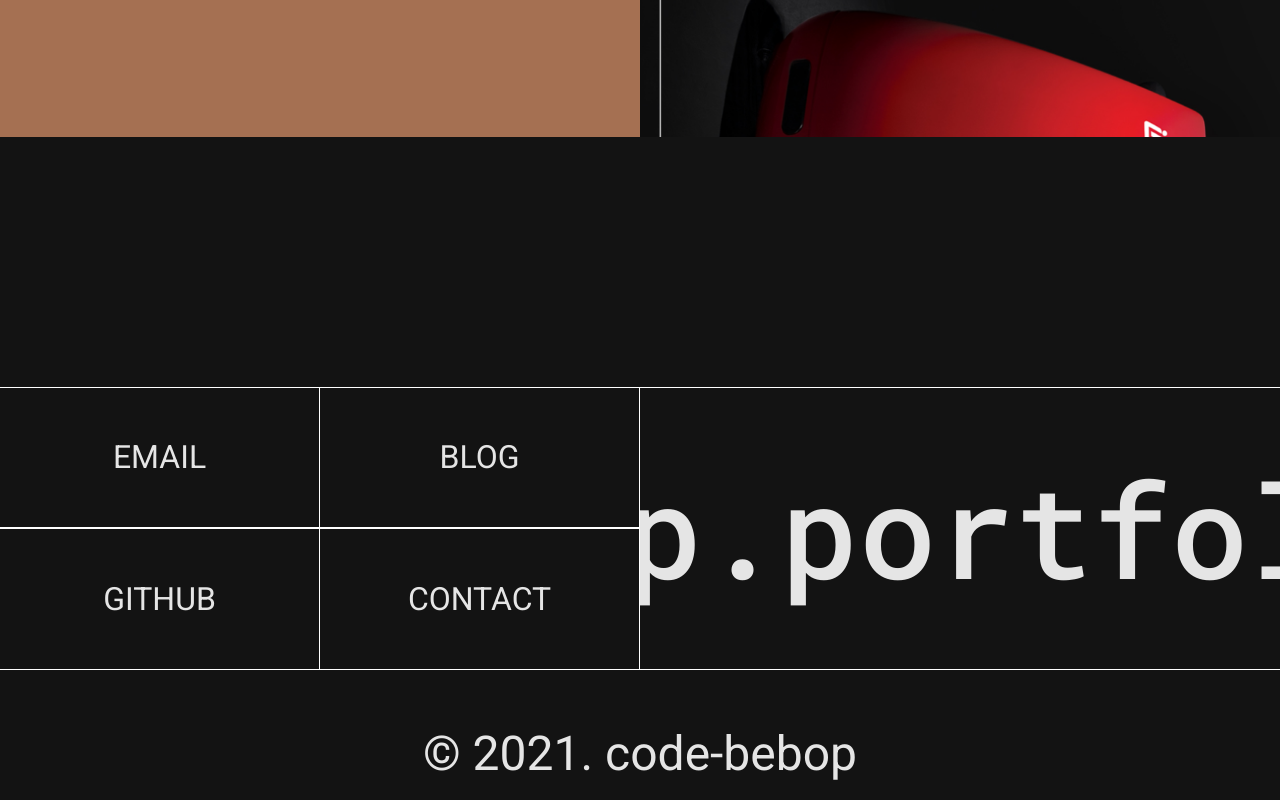
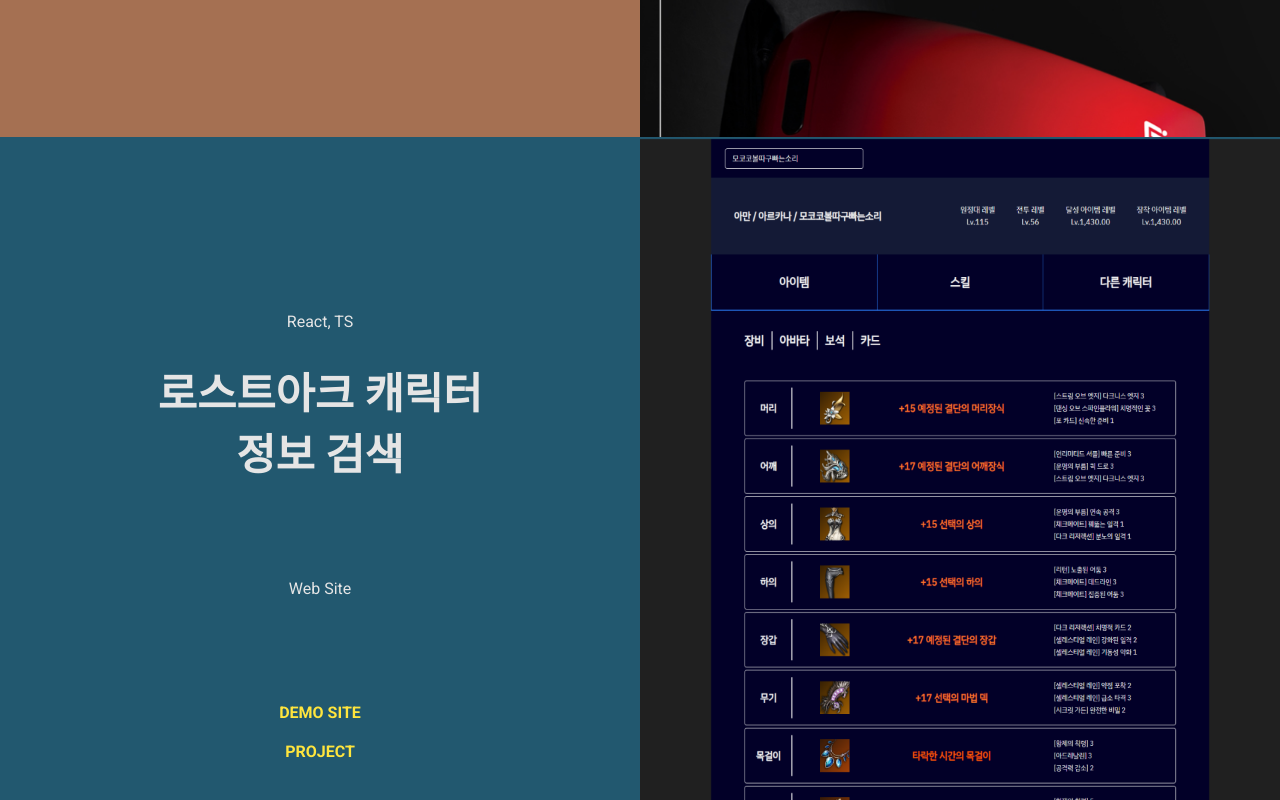
Before and after one commit to code-bebop/real-portfolio, a React app: page / in a window 1280 px wide. Shown: the part 5540-6340 px from the top of the page. Built offline with nearby package versions, Linux system fonts and the light colour scheme.

Commit message:
작업물 링크 변경
작업물 도메인이 변경됨에 따라 링크를 수정했다.

```diff
--- a/src/components/Work.tsx
+++ b/src/components/Work.tsx
@@ -191,7 +191,7 @@
             <footer>Web Site</footer>
             <nav>
               <a
-                href="http://codebebop.dothome.co.kr/converse"
+                href="http://marisa.dothome.co.kr/converse"
                 rel="noopener noreferrer"
                 target="_blank"
               >
@@ -221,7 +221,7 @@
           <div>
             <h1>
               <a
-                href="https://github.com/code-bebop/Converse"
+                href="https://github.com/code-bebop/i_Runner"
                 rel="noopener noreferrer"
                 target="_blank"
               >
@@ -231,14 +231,14 @@
             <footer>Web Site</footer>
             <nav>
               <a
-                href="http://codebebop.dothome.co.kr/I_runner/"
+                href="http://marisa.dothome.co.kr/IRunner/"
                 rel="noopener noreferrer"
                 target="_blank"
               >
                 DEMO SITE
               </a>
               <a
-                href="http://codebebop.dothome.co.kr/I_runner/"
+                href="https://github.com/code-bebop/i_Runner"
                 rel="noopener noreferrer"
                 target="_blank"
               >
@@ -248,11 +248,51 @@
           </div>
         </section>
         <a
-          href="http://codebebop.dothome.co.kr/I_runner/"
+          href="https://github.com/code-bebop/i_Runner"
           rel="noopener noreferrer"
           target="_blank"
         >
           <img src="./public/img/work_4.png" alt="Work_4" className="workImg" />
+        </a>
+      </WorkItem>
+      <WorkItem bgColor="22586F">
+        <section>
+          <header>React, TS</header>
+          <div>
+            <h1>
+              <a
+                href="https://github.com/code-bebop/lostark_character_search"
+                rel="noopener noreferrer"
+                target="_blank"
+              >
+                로스트아크 캐릭터 <br /> 정보 검색
+              </a>
+            </h1>
+            <footer>Web Site</footer>
+            <nav>
+              <a
+                href="https://code-bebop.github.io/lostark_character_search/"
+                rel="noopener noreferrer"
+                target="_blank"
+              >
+                DEMO SITE
+              </a>
+              <a
+                href="https://github.com/code-bebop/lostark_character_search"
+                rel="noopener noreferrer"
+                target="_blank"
+              >
+                PROJECT
+              </a>
+            </nav>
+          </div>
+        </section>
+        <a
+          href="https://github.com/code-bebop/lostark_character_search"
+          rel="noopener noreferrer"
+          target="_blank"
+        >
+          <img src="./public/img/work_6.png" alt="Work_6" className="workImg" />
         </a>
       </WorkItem>
     </WorkBlock>
```
Also changed, not shown: public/img/work_5.png (added), public/img/work_6.png (added).
